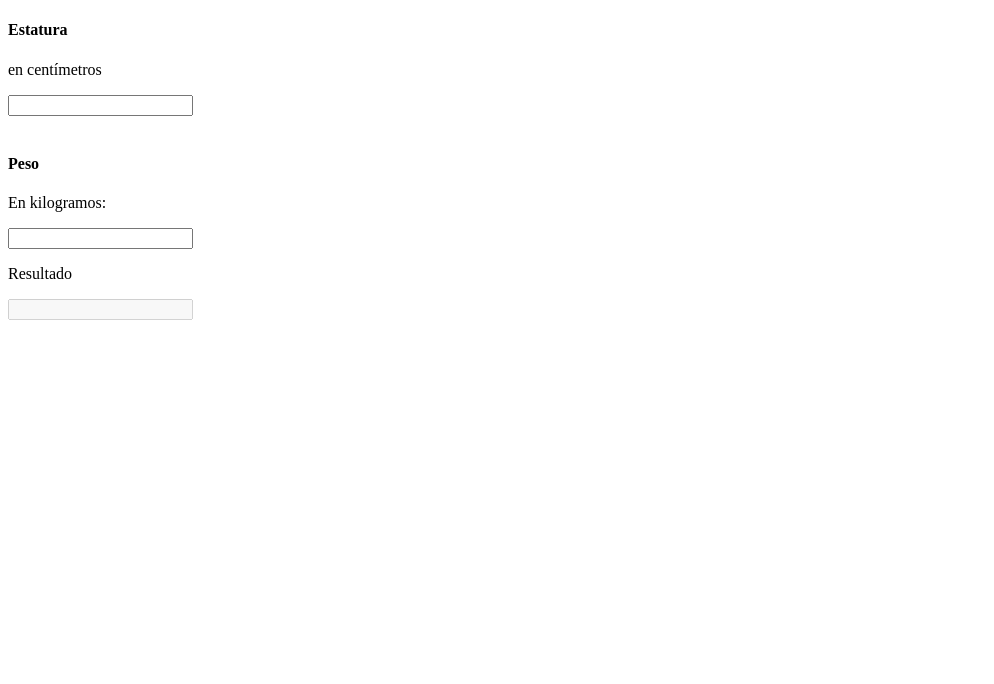
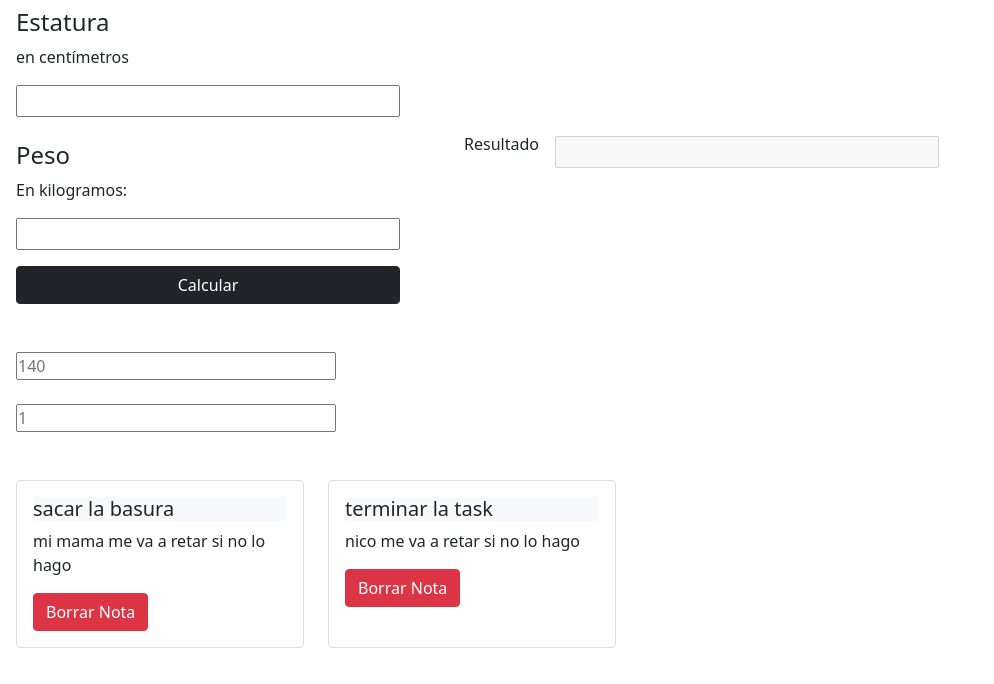
Before and after one commit to DanteVilches/Ejercicios-Mindhub, a plain HTML site: page index.html in a window 1280 px wide. Shown: the whole page, without its empty margins (0-994 px from the left). Drawn offline with nearby package versions, Linux system fonts and the light colour scheme.

Commit message:
ejercicio 2 completo

```diff
--- a/index.html
+++ b/index.html
@@ -6,34 +6,57 @@
 		<meta name="viewport" content="width=device-width, initial-scale=1.0" />
 		<title>Document</title>
 		<link rel="stylesheet" href="./style.css" />
+		<link
+			href="https://cdn.jsdelivr.net/npm/bootstrap@5.0.2/dist/css/bootstrap.min.css"
+			rel="stylesheet"
+			integrity="sha384-EVSTQN3/azprG1Anm3QDgpJLIm9Nao0Yz1ztcQTwFspd3yD65VohhpuuCOmLASjC"
+			crossorigin="anonymous"
+		/>
 	</head>
 	<body>
-		<header>
-			<div>
+		<header class="d-flex gap-5">
+			<form action="" class="d-flex gap-5">
+				<div class="d-flex flex-column mt-2 ms-3 fcontent">
 					<div class="estatura">
 						<h4>Estatura</h4>
 						<p>en centímetros</p>
+
 						<label>
-						<input type="text" />
+							<input class="centimetros" type="text" />
 						</label>
 					</div>
 
 					<br />
-				<div class="peso">
+					<div class="balanza">
 						<h4>Peso</h4>
 						<p>En kilogramos:</p>
 						<label>
-						<input type="text" />
+							<input class="kilogramos" type="text" />
 						</label>
 					</div>
+					<button class="btn btn-dark mt-3" type="submit">Calcular</button>
 				</div>
-			<div>
+				<div class="d-flex resultado p-3 gap-3 fcontent align-items-center">
 					<p>Resultado</p>
-				<input type="text" disabled />
+					<input type="text" id="resultado" disabled />
 				</div>
+			</form>
 		</header>
-		<main></main>
+		<main class="d-flex flex-column gap-5">
+			<div class="conversor mt-5 d-flex flex-column w-25 gy-5 ms-3">
+				<input type="number" class="peso w-100" placeholder="140" />
+				<br />
+				<input type="number" class="dolar" placeholder="1" />
+			</div>
+
+			<div class="containerNotas ms-3 d-flex gap-4"></div>
+		</main>
 		<footer></footer>
 		<script src="./index.js"></script>
+		<script
+			src="https://cdn.jsdelivr.net/npm/bootstrap@5.2.2/dist/js/bootstrap.bundle.min.js"
+			integrity="sha384-OERcA2EqjJCMA+/3y+gxIOqMEjwtxJY7qPCqsdltbNJuaOe923+mo//f6V8Qbsw3"
+			crossorigin="anonymous"
+		></script>
 	</body>
 </html>
--- a/index.js
+++ b/index.js
@@ -0,0 +1,65 @@
+let centimetros = document.querySelector(".centimetros");
+let kilogramos = document.querySelector(".kilogramos");
+let resultado = document.getElementById("resultado");
+
+const formulario = document.forms[0];
+
+formulario.addEventListener("submit", (e) => {
+	e.preventDefault();
+	let estatura = (centimetros.value / 100) * (centimetros.value / 100);
+	let peso = kilogramos.value;
+
+	resultado.value = peso / estatura;
+});
+
+let peso = document.querySelector(".peso");
+let dolar = document.querySelector(".dolar");
+let conversor = document.querySelector(".conversor");
+
+peso.addEventListener("keyup", () => {
+	dolar.value = peso.value / 140;
+	console.log("hola");
+});
+
+dolar.addEventListener("keyup", () => {
+	peso.value = dolar.value * 140;
+	console.log("chao");
+});
+
+let notas = [];
+
+notas.push(
+	{
+		id: 1,
+		titulo: "sacar la basura",
+		texto: "mi mama me va a retar si no lo hago",
+		realiza: false,
+	},
+	{
+		id: 2,
+		titulo: "terminar la task",
+		texto: "nico me va a retar si no lo hago",
+		realiza: false,
+	}
+);
+
+let idGlobal = notas[1].id;
+
+console.log(notas);
+
+let containerNotas = document.querySelector(".containerNotas");
+let fragment = document.createDocumentFragment();
+notas.forEach((element) => {
+	let div = document.createElement("div");
+	div.classList.add("card");
+	div.innerHTML = `<div class="card-body">
+						<div class="cardHead bg-light">
+							<h5 class="card-title">${element.titulo}</h5>
+						</div>
+
+						<p class="card-text">${element.texto}</p>
+						<a href="#" class="btn btn-danger">Borrar Nota</a>
+					</div>`;
+	fragment.appendChild(div);
+});
+containerNotas.appendChild(fragment);
--- a/style.css
+++ b/style.css
@@ -0,0 +1,26 @@
+* {
+	padding: 0;
+	margin: 0;
+	box-sizing: border-box;
+}
+.estatura,
+.balanza {
+	width: fit-content;
+}
+
+.resultado {
+	width: fit-content;
+}
+
+.fcontent {
+	width: fit-content;
+}
+
+.fcontent input {
+	height: 2rem;
+	width: 24rem;
+}
+
+.card {
+	width: 18rem;
+}
```
Lines whose indentation alone changed are shown as unchanged.
